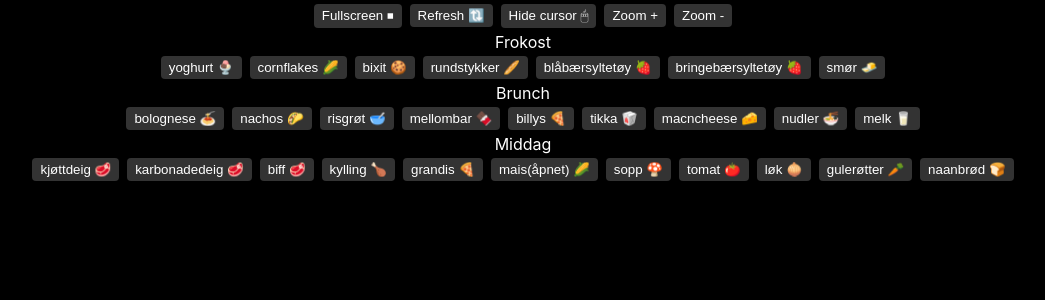
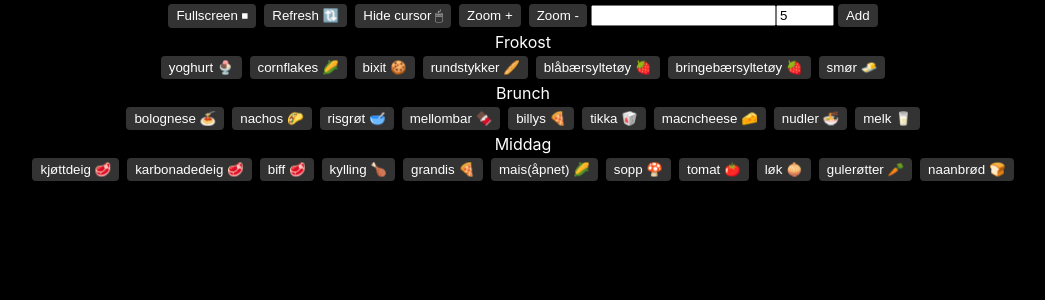
Before and after one commit to niklasmh/rpi-touch-gui, a React (Create React App) app: page / in a window 1280 px wide. Shown: the top 300 px of the page, without its empty margins (117-1162 px from the left). Built offline with nearby package versions, Linux system fonts and the light colour scheme.

Commit message:
Add keyboard for raspberry pi touch input

```diff
--- a/package.json
+++ b/package.json
@@ -7,6 +7,7 @@
     "react": "^17.0.2",
     "react-dom": "^17.0.2",
     "react-scripts": "5.0.0",
+    "react-simple-keyboard": "^3.4.95",
     "web-vitals": "^2.1.4"
   },
   "scripts": {
--- a/src/App.js
+++ b/src/App.js
@@ -1,4 +1,6 @@
-import { useEffect, useState } from "react";
+import { useEffect, useState, useRef } from "react";
+import Keyboard from "react-simple-keyboard";
+import "react-simple-keyboard/build/css/index.css";
 
 let initialList = [];
 let initialZoom = 1;
@@ -11,6 +13,9 @@ function App() {
   const [list, setList] = useState(initialList);
   const [cursorShouldHide, hideCursor] = useState(false);
   const [zoom, setZoom] = useState(initialZoom);
+  const [inputFocus, setInputFocus] = useState(false);
+  const nameRef = useRef();
+  const timeRef = useRef();
 
   // Yup, this is what I eat on a daily basis
   const [stuff] = useState(
@@ -63,6 +68,11 @@ naanbrød 🍞 20
     localStorage.setItem("zoom", JSON.stringify(zoom));
   }, [zoom]);
 
+  const addToList = ({ time, ...item }) => {
+    setInputFocus(false);
+    setList((l) => [...l, { id: Date.now(), expires: Date.now() + time * 24 * 60 * 60 * 1000, ...item }]);
+  };
+
   return (
     <div className="App" style={{ zoom, cursor: cursorShouldHide ? "none" : "default" }}>
       <div>
@@ -71,6 +81,16 @@ naanbrød 🍞 20
         <button onClick={() => hideCursor((hide) => !hide)}>{cursorShouldHide ? "Show" : "Hide"} cursor 🖱</button>
         <button onClick={() => setZoom((zoom) => zoom + 0.1)}>Zoom +</button>
         <button onClick={() => setZoom((zoom) => zoom - 0.1)}>Zoom -</button>
+        <input ref={nameRef} onFocus={() => setInputFocus(true)} />
+        <input ref={timeRef} type="number" defaultValue={5} />
+        <button
+          onClick={() => {
+            addToList({ name: nameRef.current.value, emoji: "", time: timeRef.current.value });
+            nameRef.current.value = "";
+          }}
+        >
+          Add
+        </button>
         {stuff.map(({ name, emoji, time }) =>
           name === "---" ? (
             <div key={emoji} className="gap">
@@ -80,7 +100,7 @@ naanbrød 🍞 20
             <button
               key={name}
               style={{ cursor: cursorShouldHide ? "none" : "default" }}
-              onClick={() => setList((l) => [...l, { name, emoji, id: Date.now(), expires: Date.now() + time }])}
+              onClick={() => addToList({ name, emoji, time })}
             >
               {name} {emoji}
             </button>
@@ -109,6 +129,20 @@ naanbrød 🍞 20
             </div>
           ))}
       </div>
+      {inputFocus && (
+        <div className="keyboard">
+          <Keyboard
+            onChange={(value) => (nameRef.current.value = value)}
+            onKeyPress={(key) => {
+              if (key === "{enter}") {
+                addToList({ name: nameRef.current.value, emoji: "", time: timeRef.current.value });
+                nameRef.current.value = "";
+                setInputFocus(false);
+              }
+            }}
+          />
+        </div>
+      )}
     </div>
   );
 }
--- a/src/index.css
+++ b/src/index.css
@@ -19,6 +19,10 @@ button {
   margin: 4px;
   padding: 4px 8px;
   color: #fff;
+}
+
+input[type="number"] {
+  width: 50px;
 }
 
 .App {
@@ -51,3 +55,10 @@ button {
   width: 100%;
   display: inline-block;
 }
+
+.keyboard {
+  position: fixed;
+  left: 0;
+  right: 0;
+  bottom: 0;
+}
```
Also changed, not shown: 1 other file (tests, documents, lock files or other folders).
